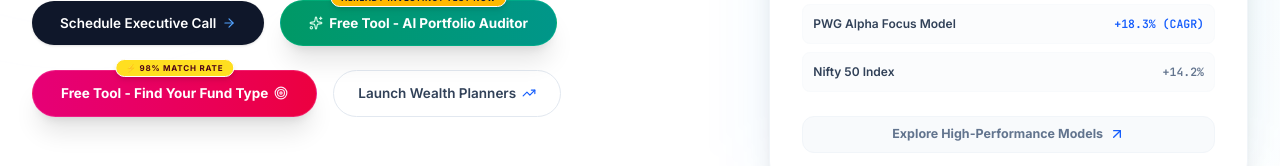
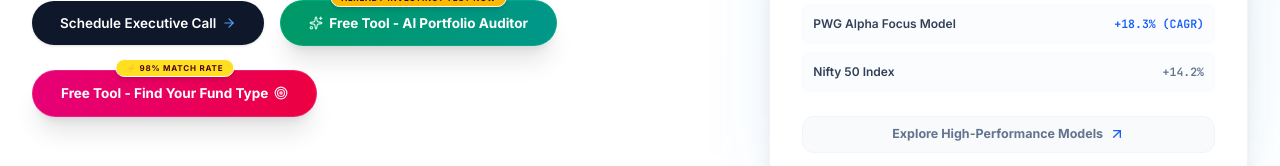
Before and after one commit to Mahenoor-Merchant/PureWealthGlobal, a React (Vite) app: page / in a window 1280 px wide. Shown: the part 574-740 px from the top of the page. Built offline with nearby package versions, Linux system fonts and the light colour scheme.

Commit message:
feat(ui): remove Wealth Planners button from HomeView
Clean up the hero section by removing the redundant Wealth Planners navigation button.

```diff
--- a/src/components/HomeView.tsx
+++ b/src/components/HomeView.tsx
@@ -244,13 +244,6 @@ export default function HomeView({ setCurrentPage, setSelectedServiceId }: HomeV
                 <Target className="w-3.5 h-3.5 text-pink-100" />
               </button>
 
-              <button
-                onClick={() => handlePageNavigation('calculators')}
-                className="bg-white hover:bg-slate-50 border border-slate-200 text-slate-700 font-semibold text-[13.5px] px-6 py-3 rounded-full transition-all duration-200 cursor-pointer text-center flex items-center justify-center gap-1.5 active:scale-[0.98] whitespace-nowrap"
-              >
-                Launch Wealth Planners
-                <TrendingUp className="w-3.5 h-3.5 text-blue-600" />
-              </button>
             </div>
 
             {/* Quick stats panel */}
```
